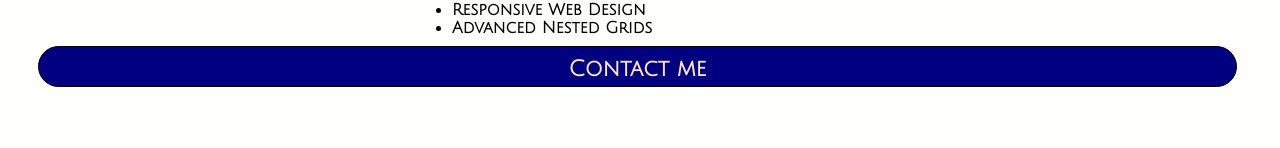
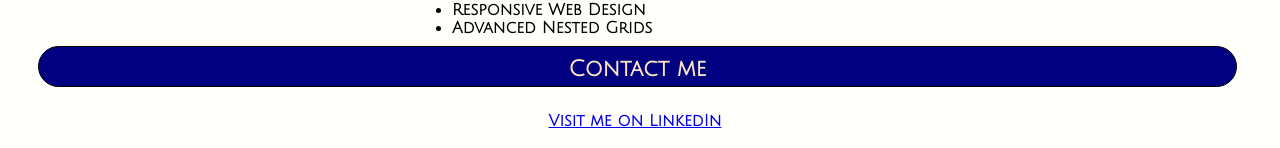
Before and after one commit to SallyMstar/portfolio, a PHP site: page / in a window 1280 px wide. Shown: the part 4884-5032 px from the top of the page. Before the commit the page ends 4971 px from the top, so only its background shows below. Run offline with PHP 8.4, Linux system fonts and the light colour scheme; some libraries are stand-ins or nearby versions; some web fonts are replaced.

Commit message:
Add connect for LinkedIn

```diff
--- a/index.html
+++ b/index.html
@@ -126,6 +126,7 @@
      </div>
      <div id="contact">
           <h1 class="segment">Contact me</h1>
+          <a class="list3" href="www.linkedin.com/in/sallymorningstar">Visit me on LinkedIn</a>
      </div>
 </div>
      <footer>
--- a/portfolioSmall.css
+++ b/portfolioSmall.css
@@ -198,25 +198,16 @@ i {
      font-family: 'Julius Sans One', sans-serif;
      font-size: 16px;
      font-weight: bold;
-     margin: 0px auto 10px auto;
+     margin: auto;
+     margin-bottom: 10px;
      grid-column: 1/6;
      grid-row: 6/10;
-}
-#mindset {
-     grid-area: "container";
-     display: grid;
-     margin-right: 5px;
-     grid-template-columns: repeat(6,1fr);
-     grid-auto-rows: auto;
-     grid-column-gap: 5px;
-     grid-row-gap: 5px;
-     z-index: 1;
 }
 #contact {
      grid-area: "container";
      display: grid;
      margin-right: 5px;
-     grid-template-columns: repeat(6,1fr);
+     grid-template-columns: 1fr;
      grid-auto-rows: auto;
      grid-column-gap: 5px;
      grid-row-gap: 5px;
```
